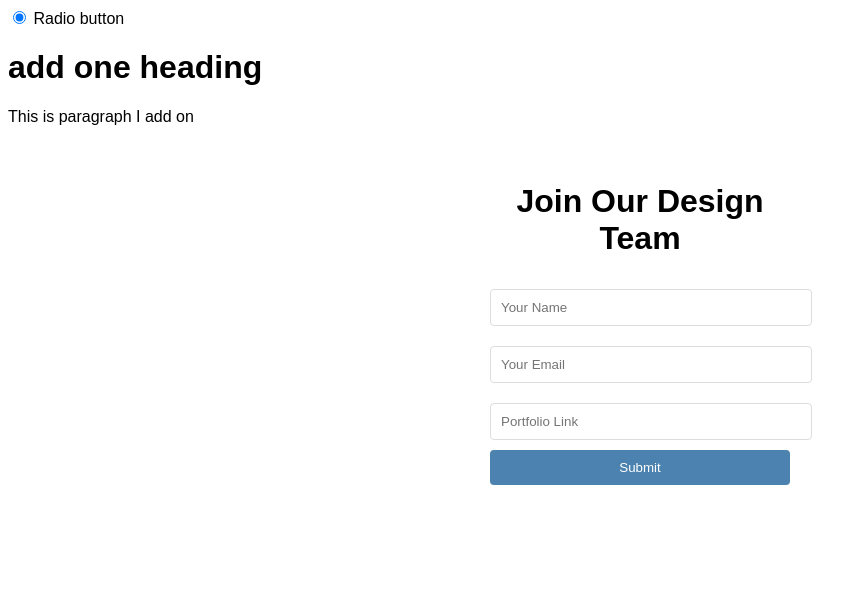
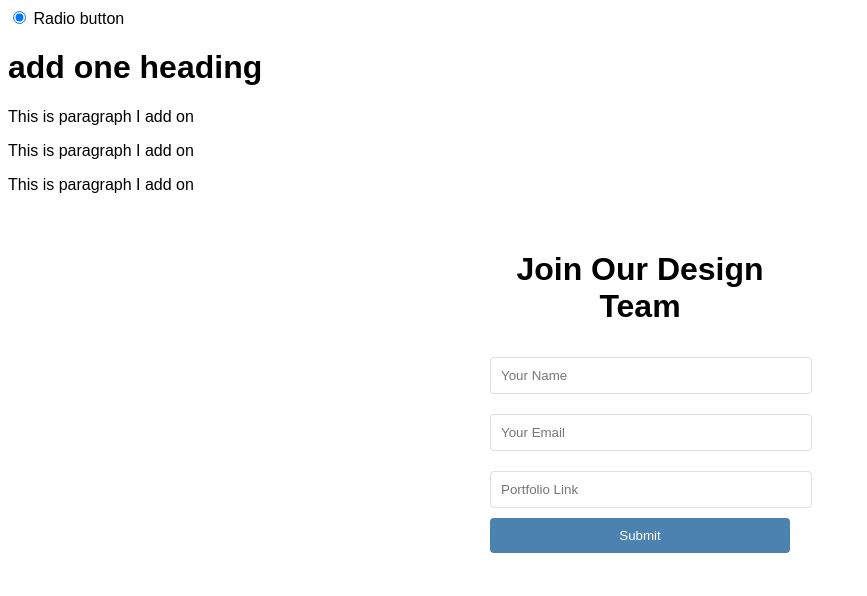
Before and after one commit to takazcao/ai-project-one, a plain HTML site: page index.html in a window 1280 px wide. Shown: the whole page, without its empty margins (0-867 px from the left). Drawn offline with Linux system fonts and the light colour scheme.

Commit message:
change to original please

```diff
--- a/index.html
+++ b/index.html
@@ -8,6 +8,8 @@
     <input type="radio" name="raido button" id="radio" checked>
     <label for="radio">Radio button</label>
     <h1> add one heading</h1>
+    <p> This is paragraph I add on </p>
+    <p> This is paragraph I add on </p>
     <p> This is paragraph I add on </p>
     <div class="app-container">
         <h1>Join Our Design Team</h1>
```
